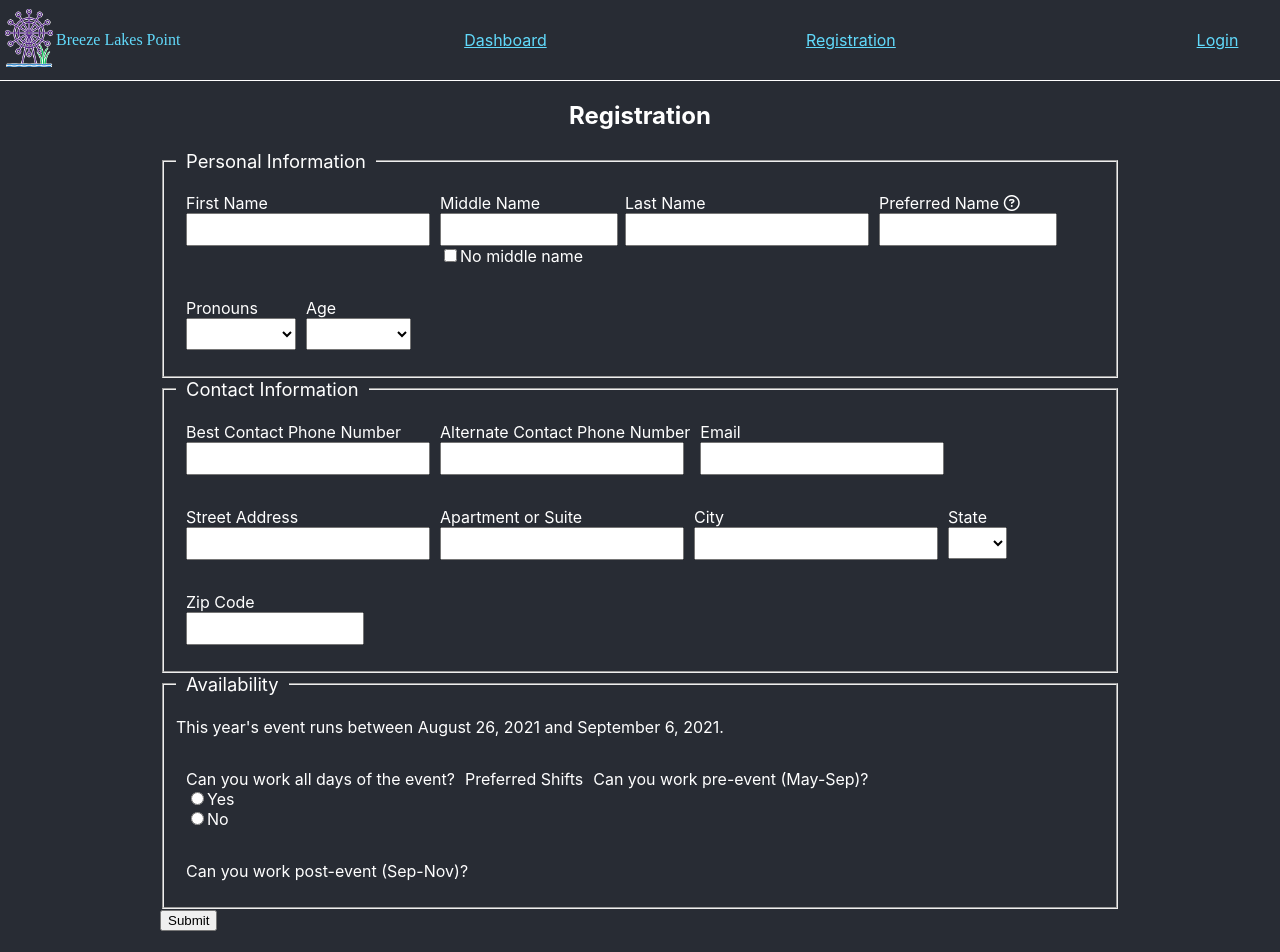
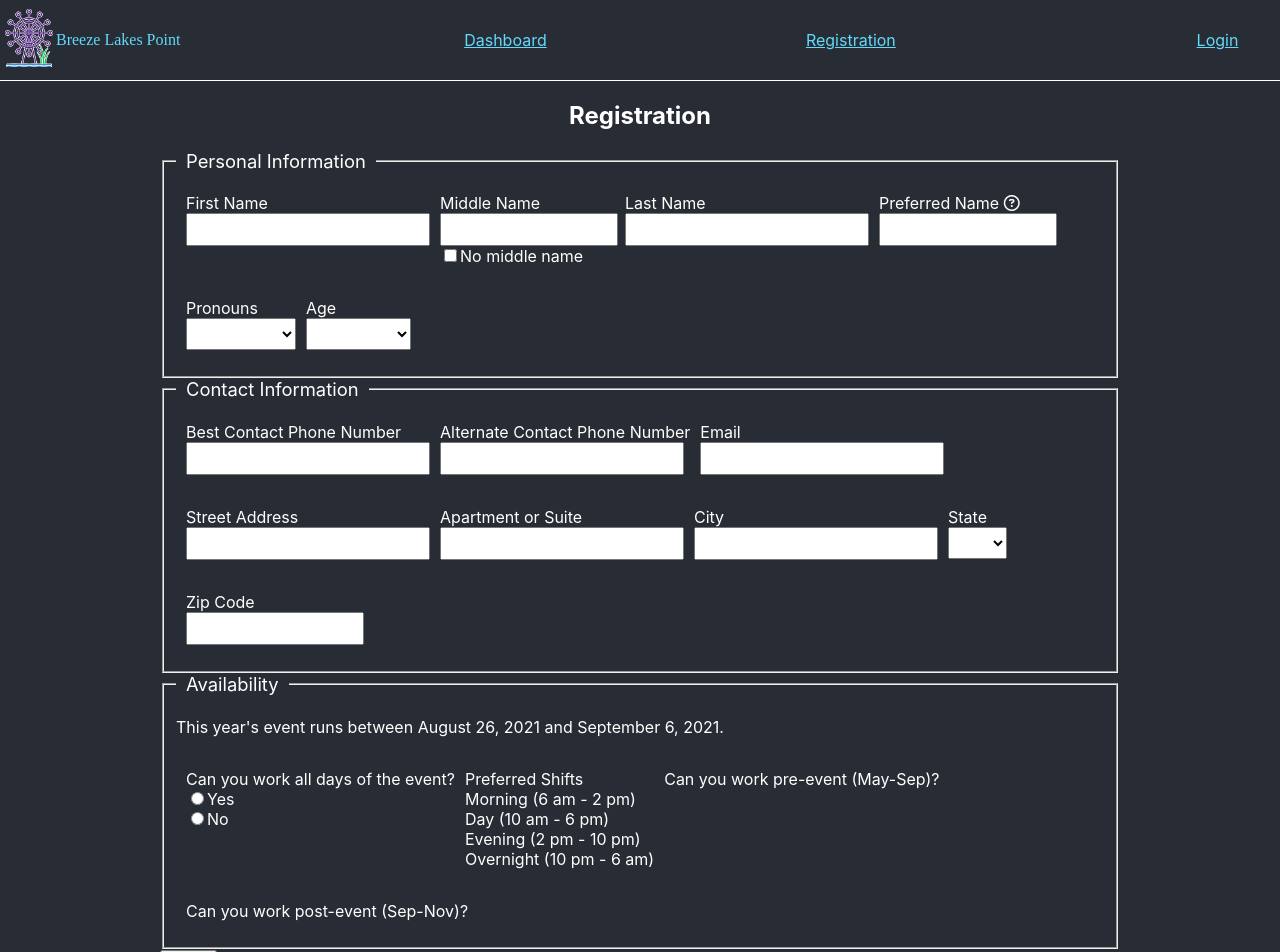
Before and after one commit to kristenkinnearohlmann/breeze-lakes-point-frontend, a React (Create React App) app: page /registration in a window 1280 px wide. Shown: the top 952 px of the page. Before the commit the page ends 931 px from the top, so only its background shows below. Built offline with nearby package versions, Linux system fonts and the light colour scheme; a web font is replaced by a local one.

Commit message:
Drafted shifts with todo to add checkboxes

```diff
--- a/src/components/Registration.js
+++ b/src/components/Registration.js
@@ -165,7 +165,12 @@ class Registration extends Component {
                                         </label>
                                     </p>
                                     <p>
-                                        Preferred Shifts
+                                        {/* TODO: Add checkboxes */}
+                                        Preferred Shifts<br/>
+                                        Morning (6 am - 2 pm)<br/>
+                                        Day (10 am - 6 pm)<br/>
+                                        Evening (2 pm - 10 pm)<br/>
+                                        Overnight (10 pm - 6 am)
                                     </p>
                                     <p>
                                         Can you work pre-event (May-Sep)?
```
